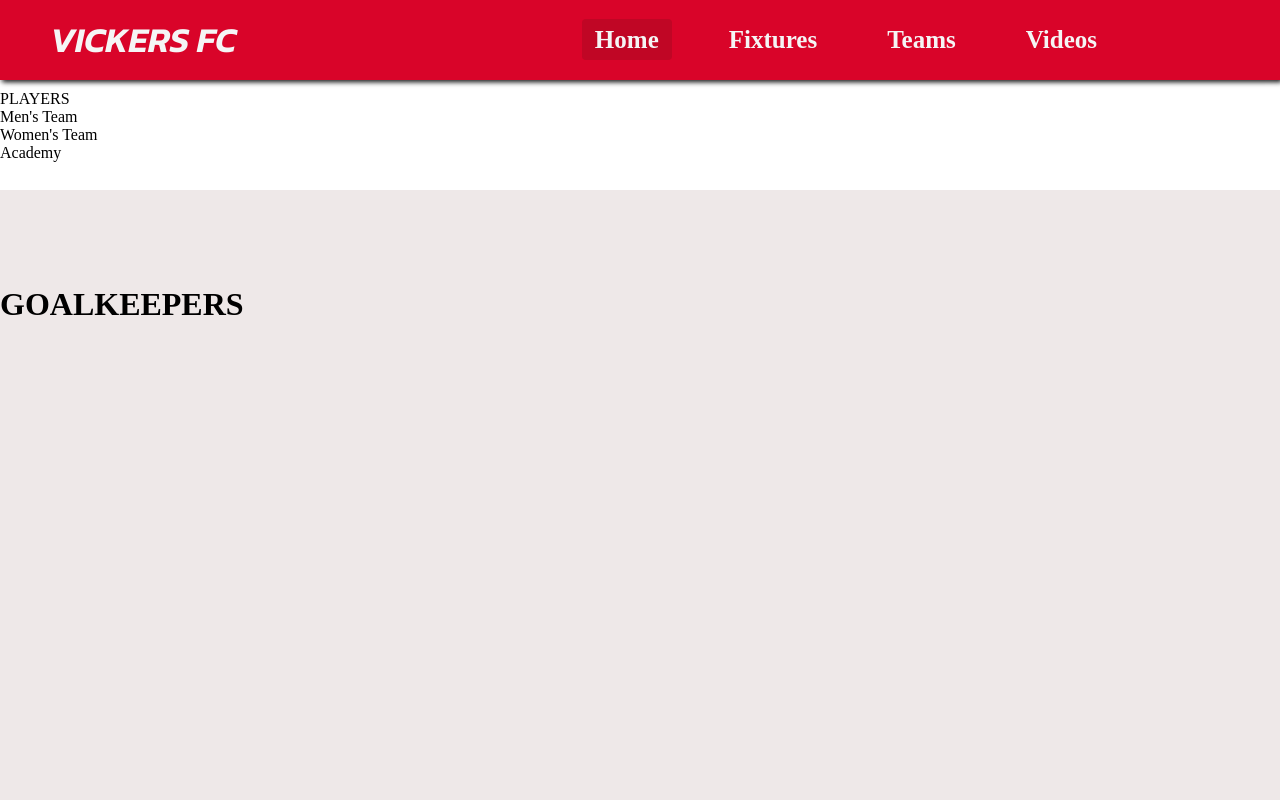
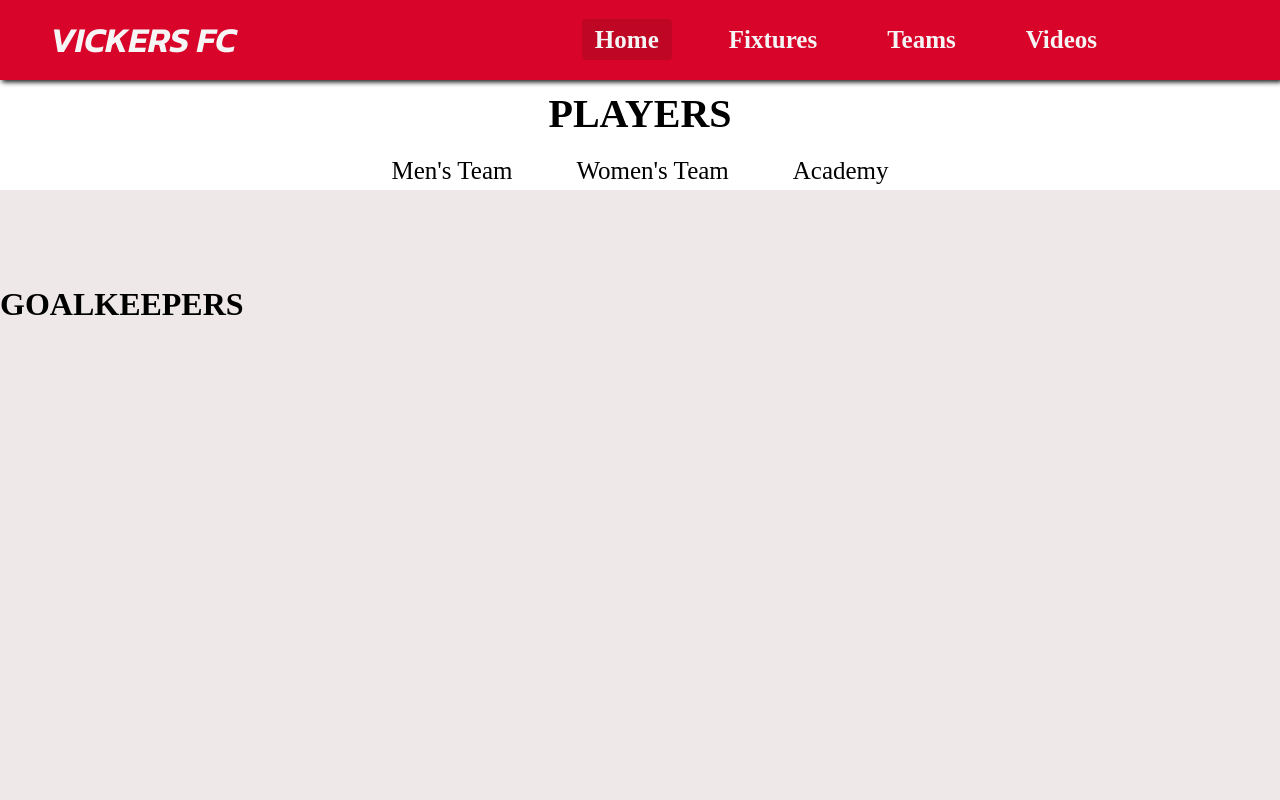
Before and after one commit to tonycharles377/Vickers-FC, a plain HTML site: page Teams/Men.html in a window 1280 px wide. Shown: the top 800 px of the page. Drawn offline with nearby package versions, Linux system fonts and the light colour scheme.

Commit message:
teams header

```diff
--- a/Teams/Men.html
+++ b/Teams/Men.html
@@ -36,12 +36,14 @@
 
     <section class="sec1">
         <div class="teams-navbar">
+            <nav class="teams-navbar">
                 <label class="logo2">PLAYERS</label>
                 <ul>
                     <li><a href="Men.html"></a>Men's Team</li>
                     <li><a href="Women.html"></a>Women's Team</li>
                     <li><a href="Academy.html"></a>Academy</li>
                 </ul>
+            </nav>
         </div>
     </section>
 
--- a/Teams/team.css
+++ b/Teams/team.css
@@ -23,4 +23,16 @@
     width: 100%;
     height: 100px;
     padding-top: 90px;
+    text-align: center;
 }
+
+.teams-navbar ul li{
+    display: inline-block;
+    padding: 20px 30px 0px 30px;
+    font-size: 25px;
+}
+
+.logo2{
+    font-size: 40px;
+    font-weight: bold;
+}
```
Lines whose indentation alone changed are shown as unchanged.
